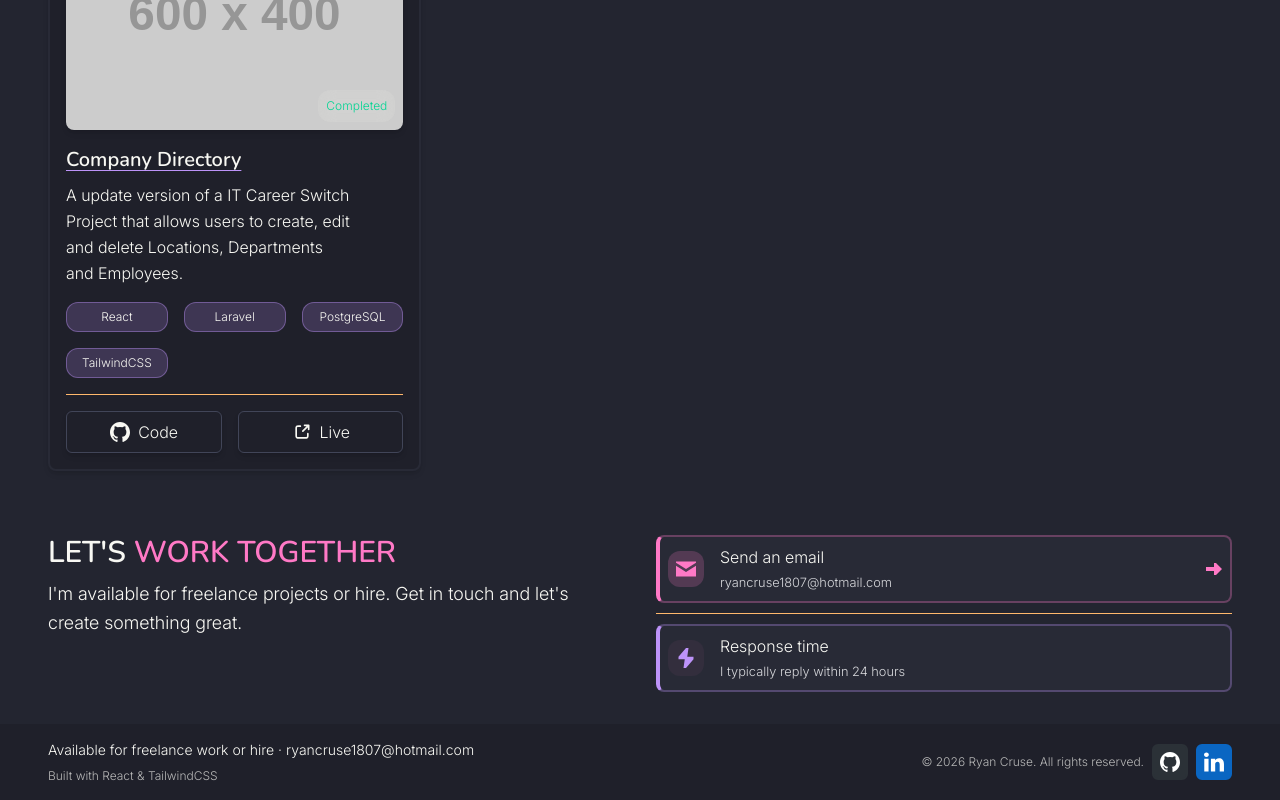
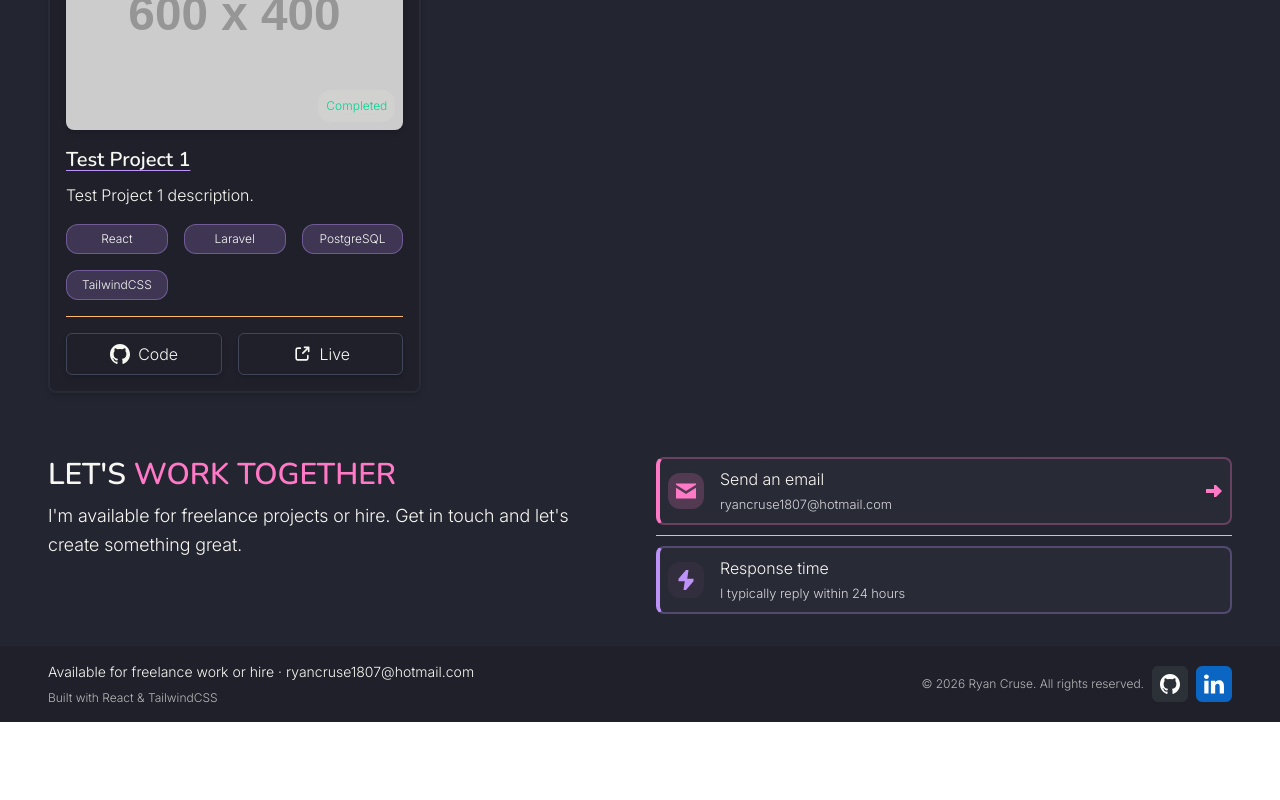
Before and after one commit to Cruse180795/my-portfolio, a React (Vite) app: page / in a window 1280 px wide. Shown: the part 781-1581 px from the top of the page. After the commit the page ends 1503 px from the top, so only its background shows below. Built offline with nearby package versions, Linux system fonts and the light colour scheme.

Commit message:
change: Altered dummy project data in app.tsx file

```diff
--- a/src/App.tsx
+++ b/src/App.tsx
@@ -12,14 +12,15 @@ const mailtoLink = "ryancruse1807@hotmail.com";
 const testProjects = [
   {
     id: 1,
-    name: 'Company Directory',
-    description: 'A update version of a IT Career Switch Project that allows users to create, edit and delete Locations, Departments and Employees.',
+    name: 'Test Project 1',
+    description: 'Test Project 1 description.',
     stack: ['React', 'Laravel', 'PostgreSQL', 'TailwindCSS'],
     image: 'https://placehold.co/600x400/000000/FFF',
     status: 'Completed',
     githubLink: '',
     liveLink: ''
-  }
+  },
+
 ]
 
 function App() {
```
